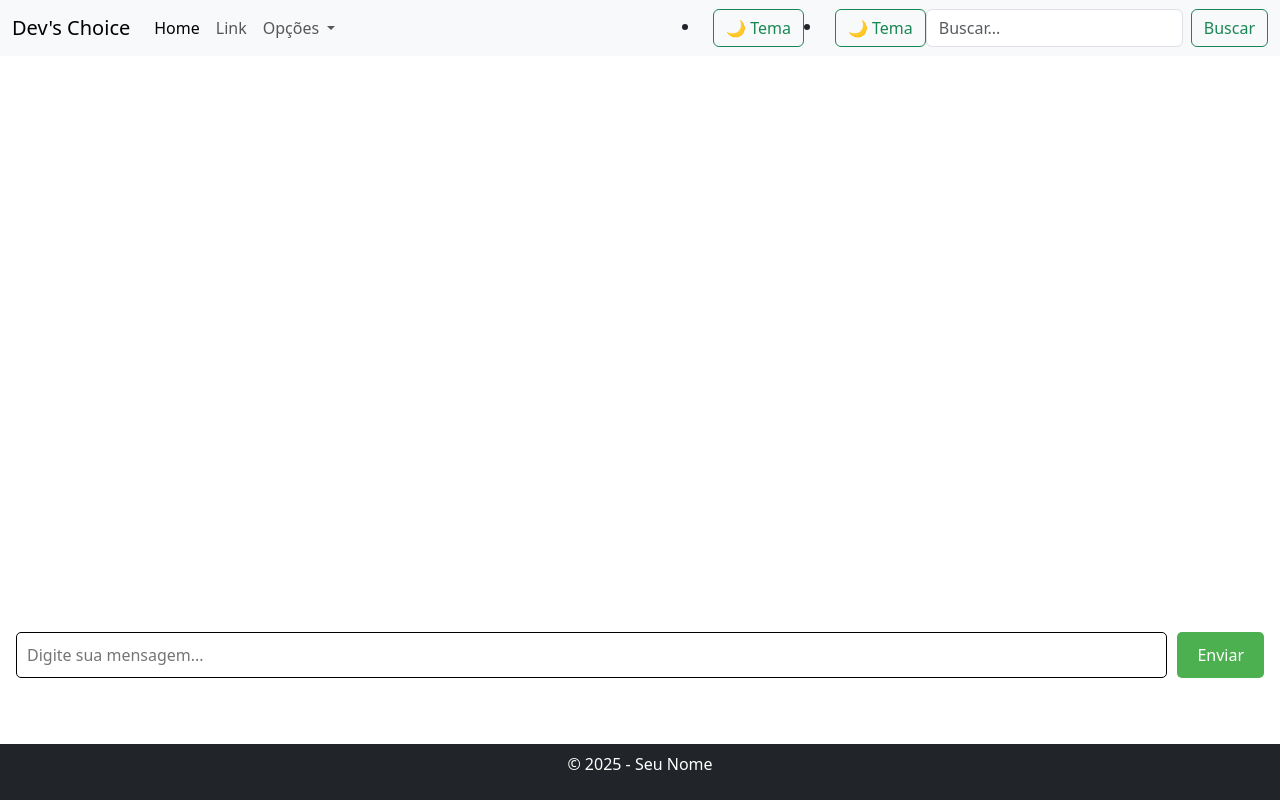
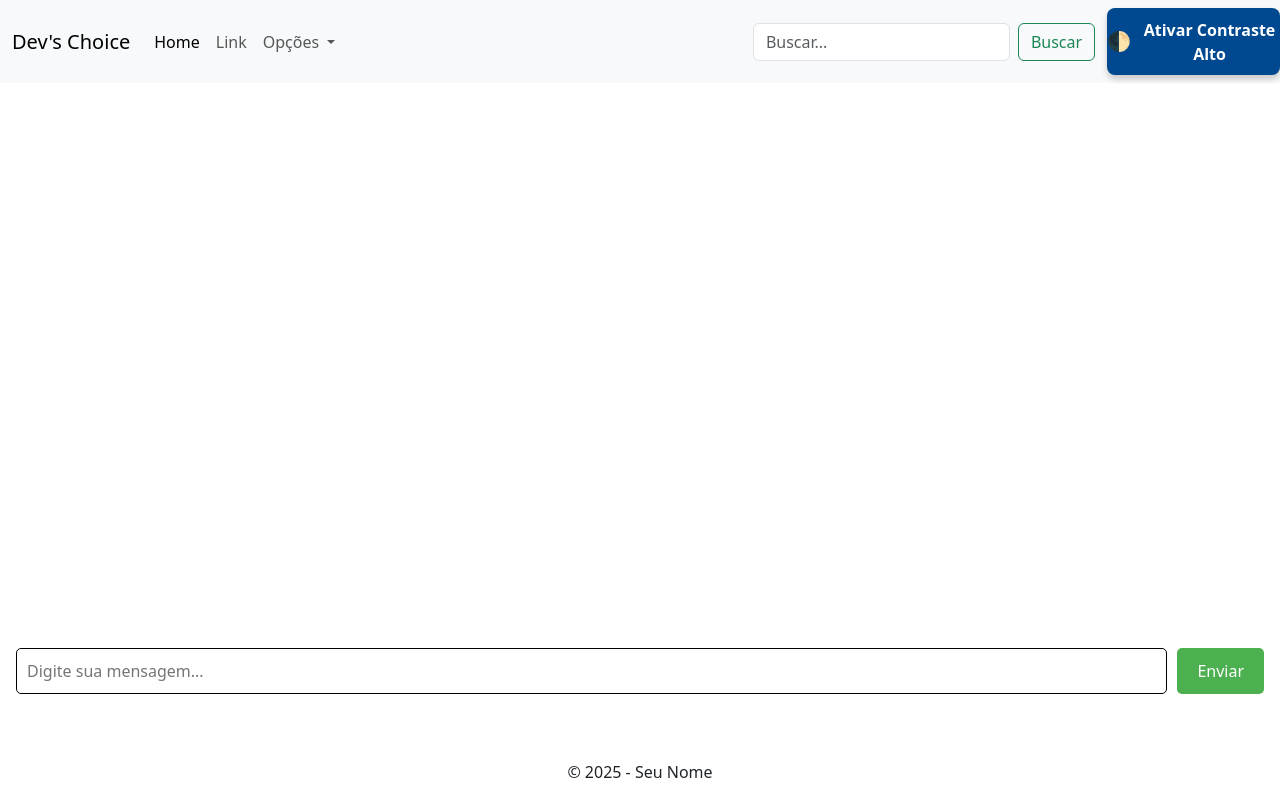
Before and after one commit to Grupo-de-EC/Dev_Choice, a PHP site: page / in a window 1280 px wide. Run offline with PHP 8.4, Linux system fonts and the light colour scheme.

```diff
--- a/Index.css
+++ b/Index.css
@@ -51,30 +51,93 @@ button {
   cursor: pointer;
 }
 
-/* Tema claro (padrão) */
-body.light-theme {
-  background-color: white;
+#contrasteBtn {
+  background-color: #004990;
+  color: white;
+  border: none;
+  padding: 0.6em 0em;
+  border-radius: 8px;
+  cursor: pointer;
+  font-size: 1em;
+  font-weight: bold;
+  display: flex;
+  align-items: center;
+  gap: 0.5em;
+  box-shadow: 0 4px 6px rgba(0, 0, 0, 0.2);
+  transition: background-color 0.3s, transform 0.2s, box-shadow 0.2s;
+}
+
+#contrasteBtn::before {
+  content: "🌓";
+  font-size: 1.2em;
+}
+
+#contrasteBtn:hover {
+  background-color: #00376f;
+  transform: translateY(-2px);
+  box-shadow: 0 6px 12px rgba(0, 0, 0, 0.3);
+}
+
+#contrasteBtn:active {
+  transform: scale(0.98);
+  box-shadow: 0 3px 5px rgba(0, 0, 0, 0.2);
+}
+body.alto-contraste {
+  background-color: black;
   color: green;
 }
 
-body.light-theme .navbar {
-  background-color: #f8f9fa !important;
+body.alto-contraste a,
+body.alto-contraste h1,
+body.alto-contraste h2,
+body.alto-contraste h3,
+body.alto-contraste p,
+body.alto-contraste span,
+body.alto-contraste button {
+  color: green;
+  background-color: black;
+  border-color: green;
 }
 
-body.light-theme .nav-link {
-  color: green !important;
+.alto-contraste {
+  background-color: black !important;
+  color: limegreen !important;
 }
 
-/* Tema escuro */
-body.dark-theme {
-  background-color: #121212;
-  color: #00ff00;
+.alto-contraste body,
+.alto-contraste .navbar,
+.alto-contraste .nav,
+.alto-contraste .nav-item,
+.alto-contraste .dropdown-menu,
+.alto-contraste .form-control,
+.alto-contraste .form-group,
+.alto-contraste .btn,
+.alto-contraste input,
+.alto-contraste textarea,
+.alto-contraste .message,
+.alto-contraste .footer {
+  background-color: black !important;
+  color: limegreen !important;
+  border-color: limegreen !important;
 }
 
-body.dark-theme .navbar {
-  background-color: #000000 !important;
+.alto-contraste a,
+.alto-contraste a.nav-link,
+.alto-contraste .navbar-brand {
+  color: limegreen !important;
 }
 
-body.dark-theme .nav-link {
-  color: #00ff00 !important;
+.alto-contraste .btn {
+  background-color: black !important;
+  color: limegreen !important;
+  border: 1px solid limegreen !important;
 }
+
+.alto-contraste .btn:hover {
+  background-color: limegreen !important;
+  color: black !important;
+}
+
+footer {
+  text-align: center;
+}
--- a/Index.html
+++ b/Index.html
@@ -54,6 +54,7 @@
               <ul class="dropdown-menu">
                 <li><a class="dropdown-item" href="#">Ação 1</a></li>
                 <li><a class="dropdown-item" href="#">Ação 2</a></li>
+
                 <li>
                   <hr class="dropdown-divider" />
                 </li>
@@ -61,17 +62,6 @@
               </ul>
             </li>
           </ul>
-          <li class="nav-item">
-            <button id="toggle-theme" class="btn btn-outline-success ms-2">
-              🌙 Tema
-            </button>
-          </li>
-
-          <li class="nav-item">
-            <button id="toggle-theme" class="btn btn-outline-success ms-2">
-              🌙 Tema
-            </button>
-          </li>
 
           <form class="d-flex" role="search">
             <input
@@ -84,6 +74,15 @@
               Buscar
             </button>
           </form>
+        </div>
+      </div>
+      <div class="accessibility-controls">
+        <button id="contrasteBtn">Ativar Contraste Alto</button>
+      </div>
+      <div vw class="enabled">
+        <div vw-access-button class="active"></div>
+        <div vw-plugin-wrapper>
+          <div class="vw-plugin-top-wrapper"></div>
         </div>
       </div>
     </nav>
@@ -103,7 +102,7 @@
       </div>
     </main>
 
-    <footer class="text-center bg-dark text-white py-2">
+    <footer class="Pé">
       <p>&copy; 2025 - Seu Nome</p>
     </footer>
 
--- a/Index.js
+++ b/Index.js
@@ -14,3 +14,6 @@ function sendMessage() {
     messagesDiv.scrollTop = messagesDiv.scrollHeight;
   }
 }
+document.getElementById("contrasteBtn").addEventListener("click", function () {
+  document.body.classList.toggle("alto-contraste");
+});
```
